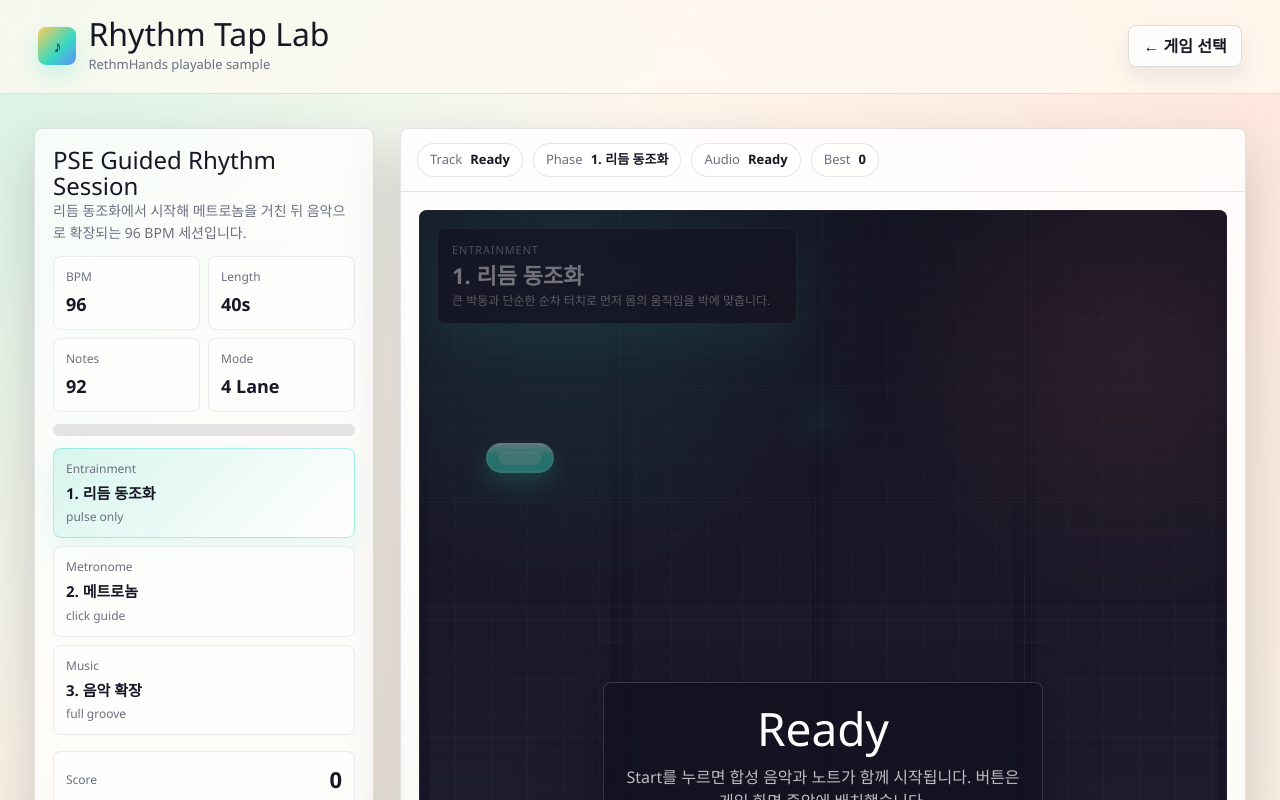
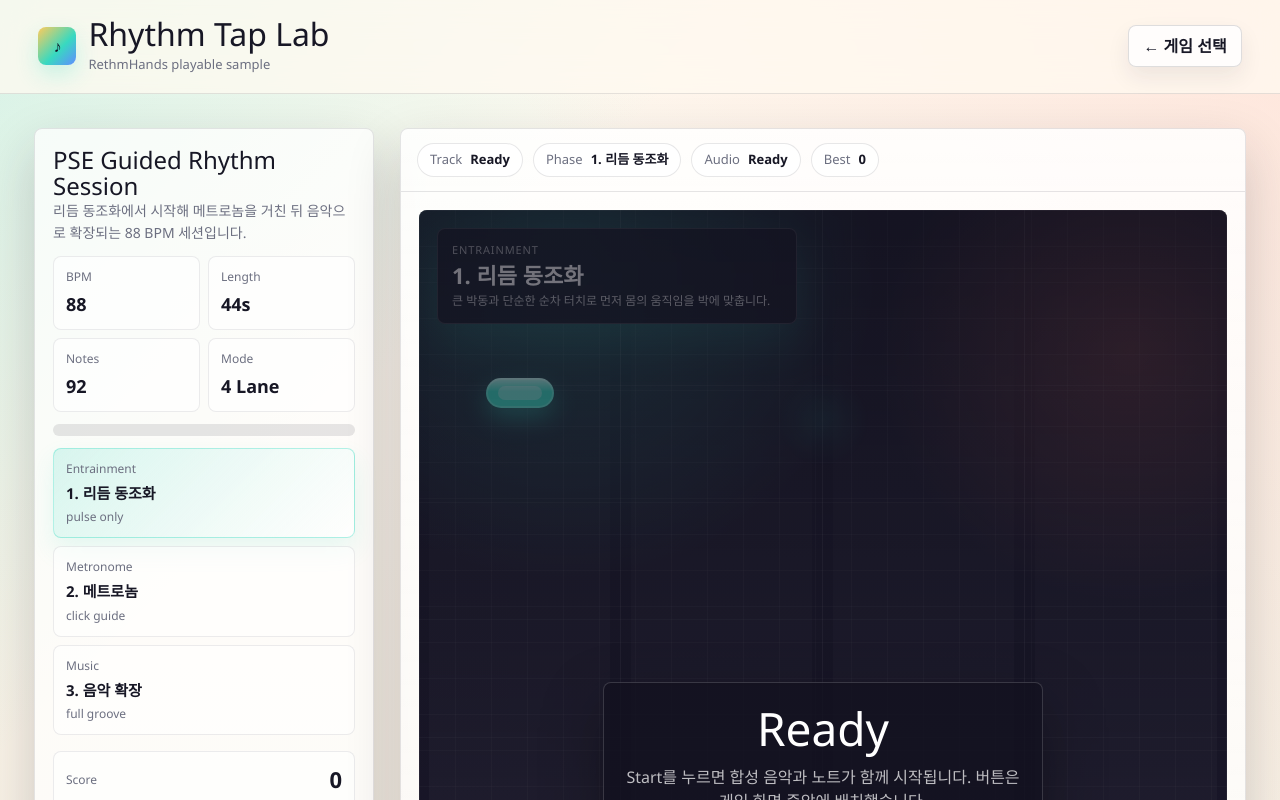
Before and after one commit to papong1318/rehab-codex, a Next.js app: page /self-rehab-hand/rhythm in a window 1280 px wide. Shown: the top 800 px of the page. Built offline with nearby package versions, Linux system fonts and the light colour scheme.

Commit message:
Slow rhythm tempo and boost metronome

```diff
--- a/src/components/rhythm-tap-game.tsx
+++ b/src/components/rhythm-tap-game.tsx
@@ -41,7 +41,7 @@ type Phase = {
   endBeat: number;
 };
 
-const BPM = 96;
+const BPM = 88;
 const BEAT = 60 / BPM;
 const TRAVEL_TIME = 1.85;
 const HIT_WINDOW = 0.2;
@@ -238,10 +238,10 @@ function scheduleSong(ctx: AudioContext, out: AudioNode, chart: Note[], baseTime
     } else if (beat < 32) {
       if (beat % 1 === 0) {
         const accent = beat % 4 === 0;
-        playNoise(ctx, out, t, 0.04, accent ? 0.24 : 0.16, "highpass", accent ? 5200 : 3900);
-        playTone(ctx, out, t, accent ? 880 : 660, 0.045, "square", accent ? 0.16 : 0.1);
+        playNoise(ctx, out, t, 0.055, accent ? 0.38 : 0.24, "highpass", accent ? 5600 : 4200);
+        playTone(ctx, out, t, accent ? 1046.5 : 784, 0.06, "square", accent ? 0.26 : 0.17);
       } else {
-        playNoise(ctx, out, t, 0.028, 0.07, "highpass", 6200);
+        playNoise(ctx, out, t, 0.035, 0.12, "highpass", 6500);
       }
     } else {
       playNoise(ctx, out, t, 0.045, beat % 1 === 0 ? 0.15 : 0.08, "highpass", 6200);
@@ -531,10 +531,10 @@ export default function RhythmTapGame() {
           <section className={styles.songCard}>
             <div>
               <h2>PSE Guided Rhythm Session</h2>
-              <p>리듬 동조화에서 시작해 메트로놈을 거친 뒤 음악으로 확장되는 96 BPM 세션입니다.</p>
+              <p>리듬 동조화에서 시작해 메트로놈을 거친 뒤 음악으로 확장되는 88 BPM 세션입니다.</p>
             </div>
             <div className={styles.metaList}>
-              <div><small>BPM</small><strong>96</strong></div>
+              <div><small>BPM</small><strong>88</strong></div>
               <div><small>Length</small><strong>{Math.round(SONG_LENGTH)}s</strong></div>
               <div><small>Notes</small><strong>{chart.length}</strong></div>
               <div><small>Mode</small><strong>4 Lane</strong></div>
```
